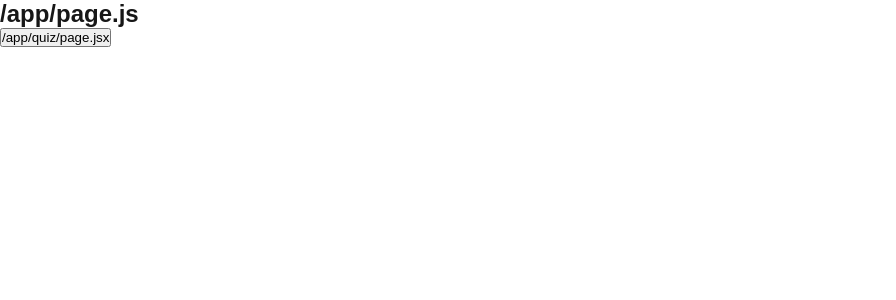
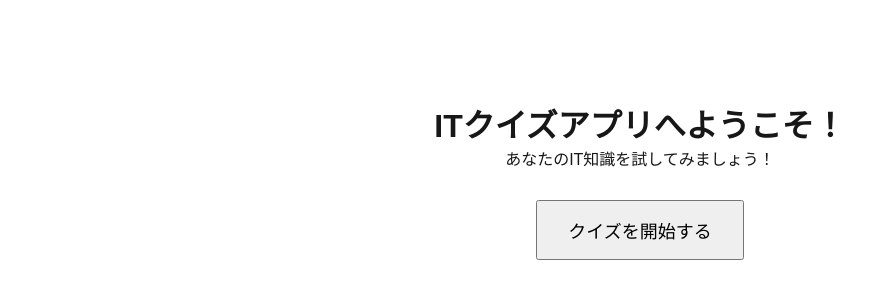
Before and after one commit to mnwdykn/test_quiz, a Next.js app: page / in a window 1280 px wide. Shown: the top 300 px of the page, without its empty margins (0-896 px from the left). Built offline with nearby package versions, Linux system fonts and the light colour scheme.

Commit message:
ホーム画面のレイアウトを改善

```diff
--- a/app/page.js
+++ b/app/page.js
@@ -2,10 +2,27 @@ import Link from "next/link";
 
 export default function Home() {
   return (
-    <div>
-      <h2>/app/page.js</h2>
+    <div
+      style={{
+        display: "flex",
+        flexDirection: "column",
+        alignItems: "center",
+        marginTop: "100px",
+      }}
+    >
+      <h1>ITクイズアプリへようこそ！</h1>
+      <p>あなたのIT知識を試してみましょう！</p>
       <Link href="/quiz">
-        <button>/app/quiz/page.jsx</button>
+        <button
+          style={{
+            marginTop: "30px",
+            padding: "15px 30px",
+            fontSize: "18px",
+            cursor: "pointer",
+          }}
+        >
+          クイズを開始する
+        </button>
       </Link>
     </div>
   );
```
